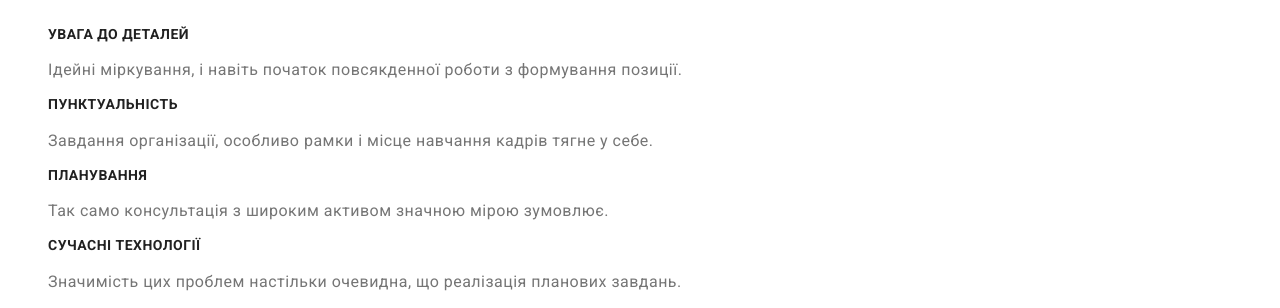
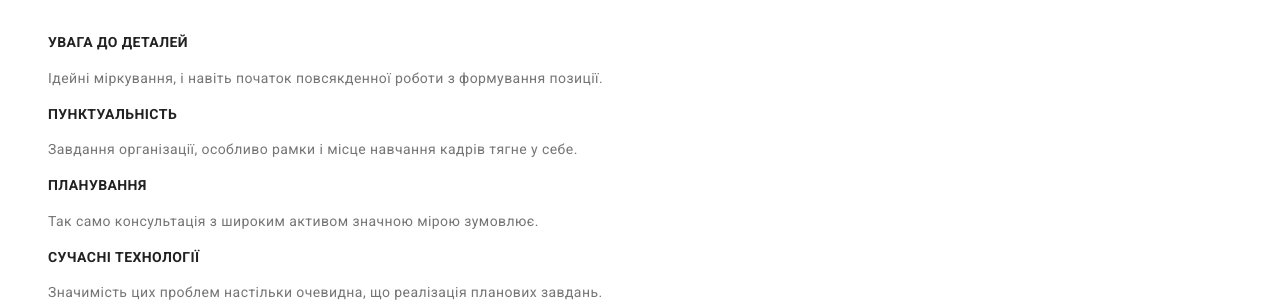
Before and after one commit to apazient/goit-markup-hw-02, a plain HTML site: page index.html in a window 1280 px wide. Shown: the part 492-800 px from the top of the page. Drawn offline with Linux system fonts and the light colour scheme.

Commit message:
ВІдключає колір фоту у секціях
- оформлює стиль абзацу як основний текс

```diff
--- a/css/styles.css
+++ b/css/styles.css
@@ -24,6 +24,8 @@ body {
   color: var(--primary-text-color);
   font-family: Roboto, sans-serif;
   font-weight: 400;
+  font-size: 14px;
+  line-height: 1.71;
   letter-spacing: 0.03em;
 }
 
@@ -110,9 +112,10 @@ a {
   color: var(--primary-white-color);
 }
 /******стайл футер ****************** */
+/*
 .ground {
   background-color: var(--sec-bgr-color);
-}
+} */
 
 .adr {
   color: var(--primary-white-color);
@@ -146,11 +149,6 @@ a {
   line-height: 1.4;
   text-transform: uppercase;
 }
-/* стайл текст абзац */
-.sub-titel .descriptoin {
-  font-size: 14px;
-  line-height: 1.71;
-}
 
 /* стайл секція робота */
 .section-titel {
@@ -160,9 +158,10 @@ a {
   line-height: 1.16;
   text-align: center;
 }
+/*
 .team {
   background-color: var(--thirth-bgr-color);
-}
+} */
 /* стайл секція команда */
 .name {
   color: var(--title-text-color);
--- a/index.html
+++ b/index.html
@@ -51,28 +51,28 @@
             <!--feacher head-->
             <h3 class="sub-titel">увага до деталей</h3>
             <!--featcher description-->
-            <p class="description">Ідейні міркування, і навіть початок повсякденної роботи з формування позиції.</p>
+            <p >Ідейні міркування, і навіть початок повсякденної роботи з формування позиції.</p>
           </li>
           <!--featcher 2-->
           <li>
             <!--feacher head-->
             <h3 class="sub-titel">пунктуальність</h3>
             <!--featcher description-->
-            <p class="description">Завдання організації, особливо рамки і місце навчання кадрів тягне у себе.</p>
+            <p >Завдання організації, особливо рамки і місце навчання кадрів тягне у себе.</p>
           </li>
           <!--featcher 3-->
           <li>
             <!--feacher head-->
             <h3 class="sub-titel">планування</h3>
             <!--featcher description-->
-            <p class="description">Так само консультація з широким активом значною мірою зумовлює.</p>
+            <p >Так само консультація з широким активом значною мірою зумовлює.</p>
           </li>
           <!--featcher 4-->
           <li>
             <!--feacher head-->
             <h3 class="sub-titel">сучасні технології</h3>
             <!--featcher description-->
-            <p class="description">Значимість цих проблем настільки очевидна, що реалізація планових завдань.</p>
+            <p >Значимість цих проблем настільки очевидна, що реалізація планових завдань.</p>
           </li>
         </ul>
       </section>
```
